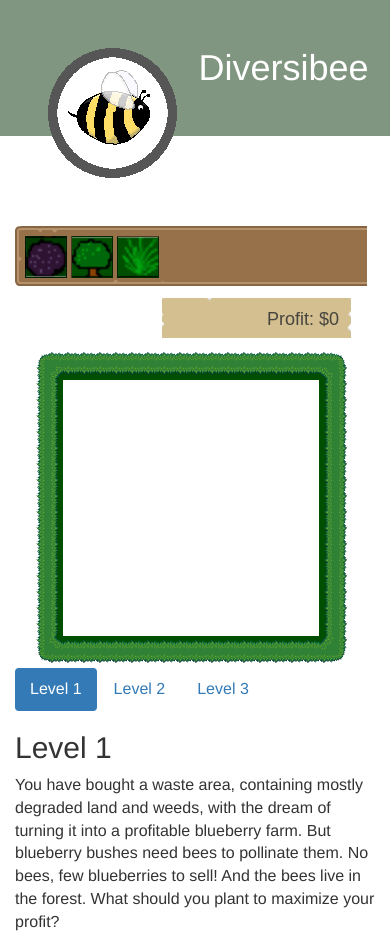
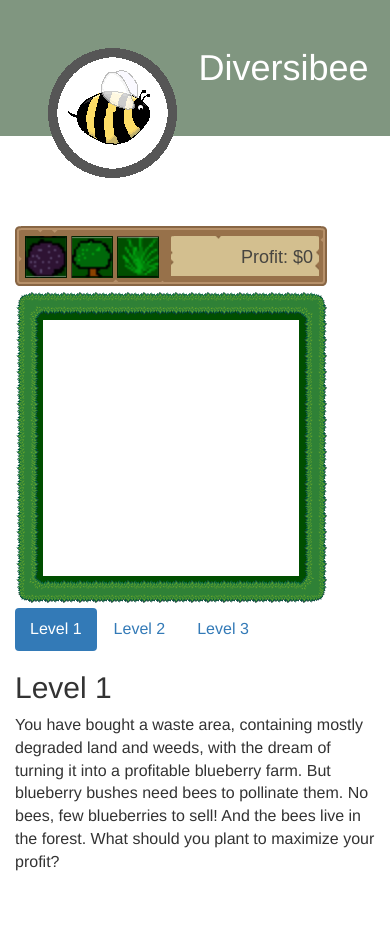
Before and after one commit to jvamosi/Diversibee, a plain HTML site: page index.html in a window 390 px wide. After the commit the page ends 884 px from the top, so only its background shows below. Drawn offline with nearby package versions, Linux system fonts and the light colour scheme; a script that the page names is missing.

Commit message:
Update graphics for mobile

```diff
--- a/css/style.css
+++ b/css/style.css
@@ -22,6 +22,11 @@ h1 {
   margin-left: 0.5rem;
   color: rgba(255,255,255,.9);
 }
+@media(max-width:400px) {
+.fa {
+  margin-left: 0.25rem;
+}
+}
 .game-area {
   display: inline-block;
   margin-left: -8px;
@@ -38,6 +43,14 @@ h1 {
   background-image: url("../img/profit.png");
   background-repeat: no-repeat;
   background-position: right;
+}
+@media(max-width:400px) {
+.profit {
+  margin-right: 0.5rem;
+  width: 150px;
+  padding: 12px 6px;
+  background-image: url("../img/profitSmall.png");
+}
 }
 .page-title {
   background: #809680;
@@ -63,6 +76,11 @@ h1 {
   background-image: url("../img/controlBar.png");
   background-repeat: no-repeat;
   margin: 0px 8px;
+}
+@media(max-width:400px) {
+.control-bar {
+  background-image: url("../img/controlBarSmall.png");
+}
 }
 .control-bar-left {
   float: left;
```
Also changed, not shown: img/controlBarSmall.png (added), img/profitSmall.png (added).
